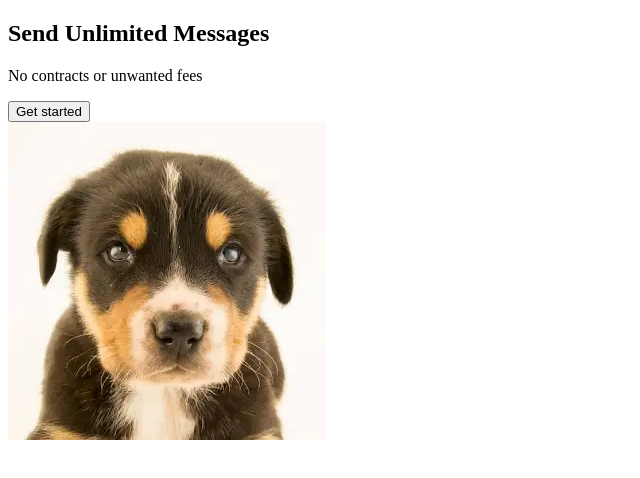
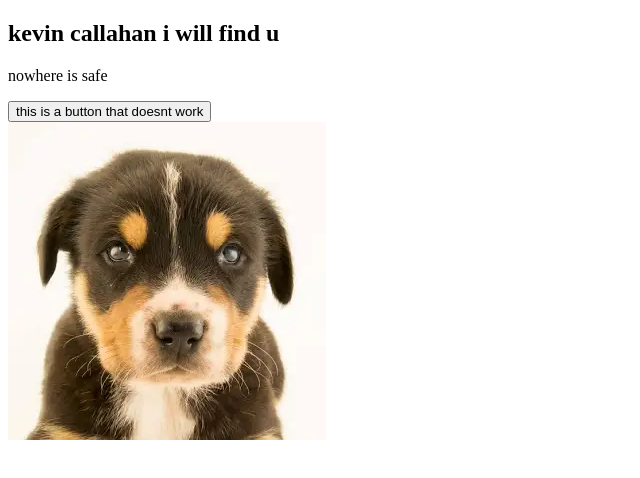
Before and after one commit to jbekkk/jbekkk.github.io, a plain HTML site: page index.html in a window 1280 px wide. Shown: the whole page, without its empty margins (0-640 px from the left). Drawn offline with Linux system fonts and the light colour scheme.

Commit message:
silly edits

```diff
--- a/index.html
+++ b/index.html
@@ -18,9 +18,9 @@
     <section class="hero">
         <div class="hero-container">
             <div class="column-left">
-                <h1>Send Unlimited Messages</h1>
-                <p>No contracts or unwanted fees</p>
-                <button>Get started</button>
+                <h1>kevin callahan i will find u</h1>
+                <p>nowhere is safe</p>
+                <button>this is a button that doesnt work</button>
             </div>
             <div class="column-right">
                 <img src="./picture.webp" alt="dogpic
```
